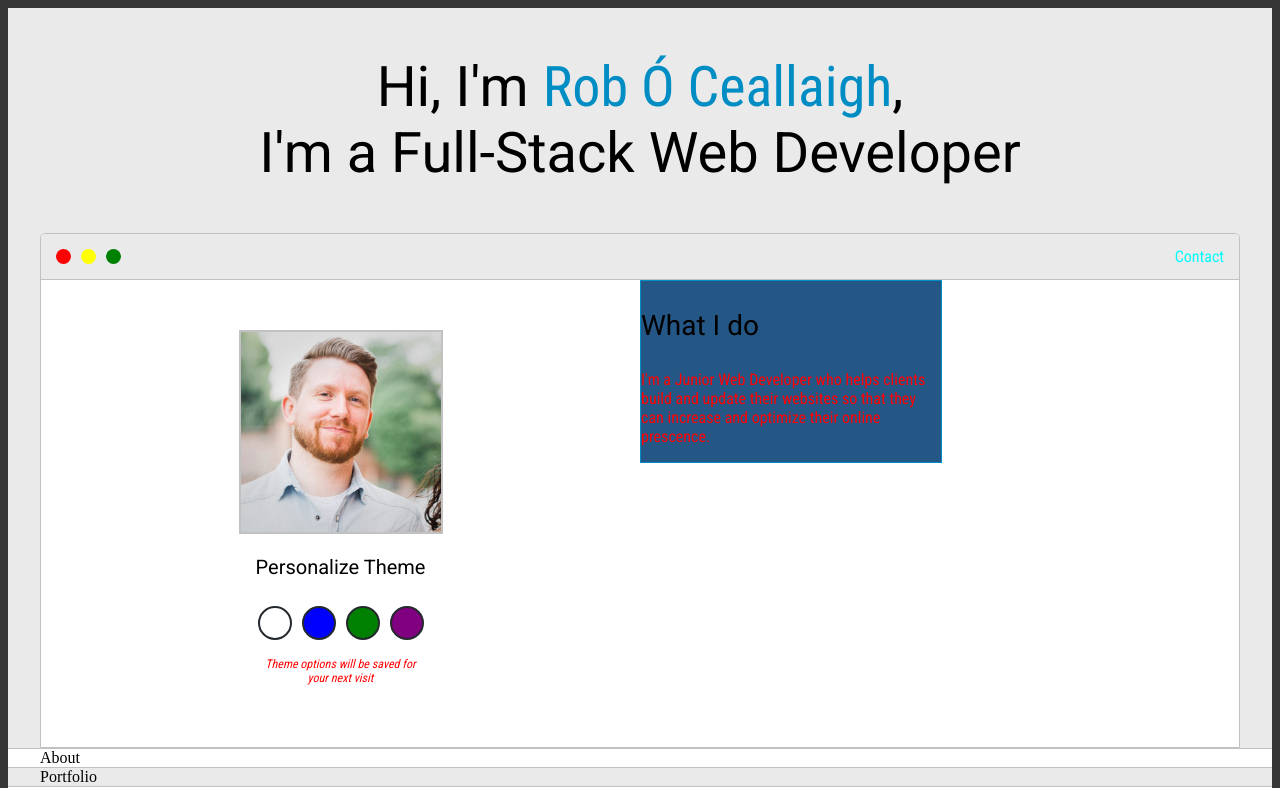
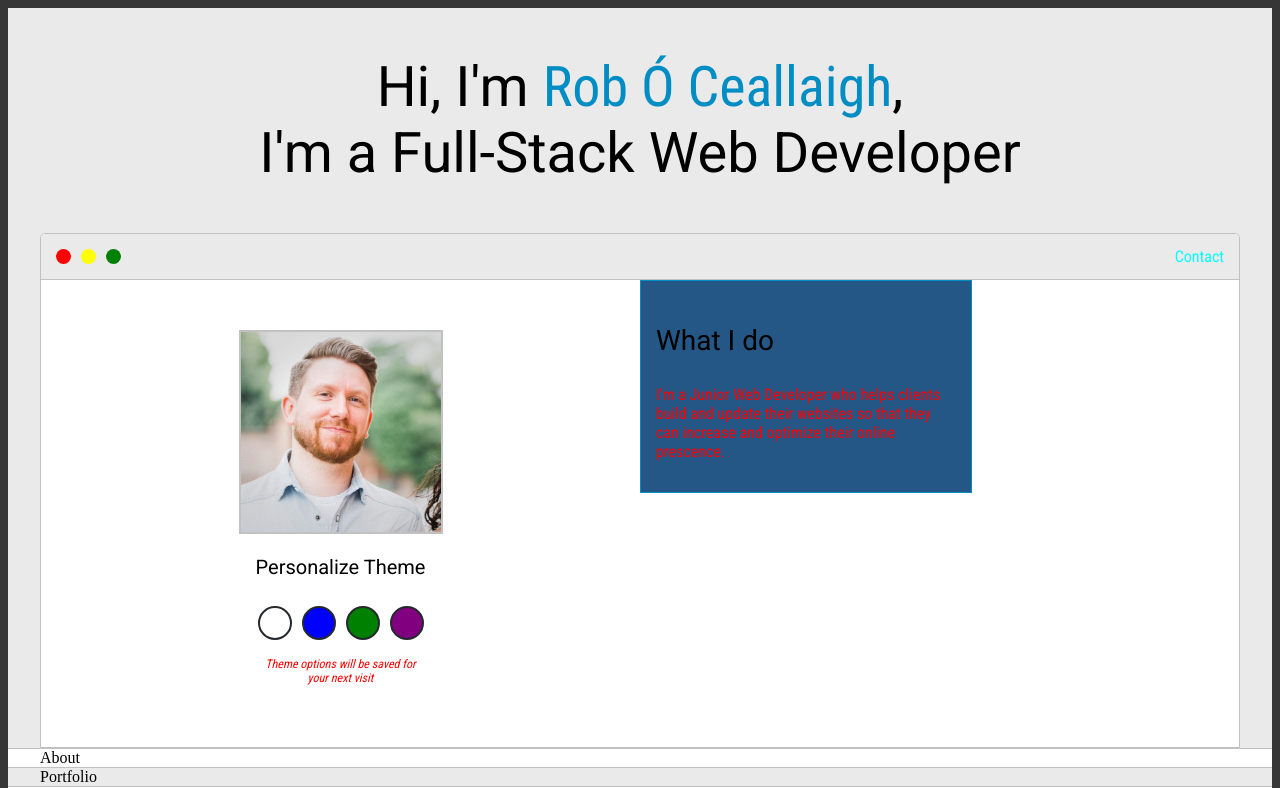
Before and after one commit to 1208kelly/portfolio-resume-02, a Django app: page / in a window 1280 px wide. Shown: the top 788 px of the page. Run offline with Django 3.2, Linux system fonts and the light colour scheme.

Commit message:
Setting What I Do section and background

```diff
--- a/static/css/style.css
+++ b/static/css/style.css
@@ -196,7 +196,8 @@ h6 {font-size: 16px;}
 #preview{
     width: 300px;
     border: 1.5px solid #008dc4;
-    background-color: var(--previewBg)
+    background-color: var(--previewBg);
+    padding: 15px;
 
 }
 
```
